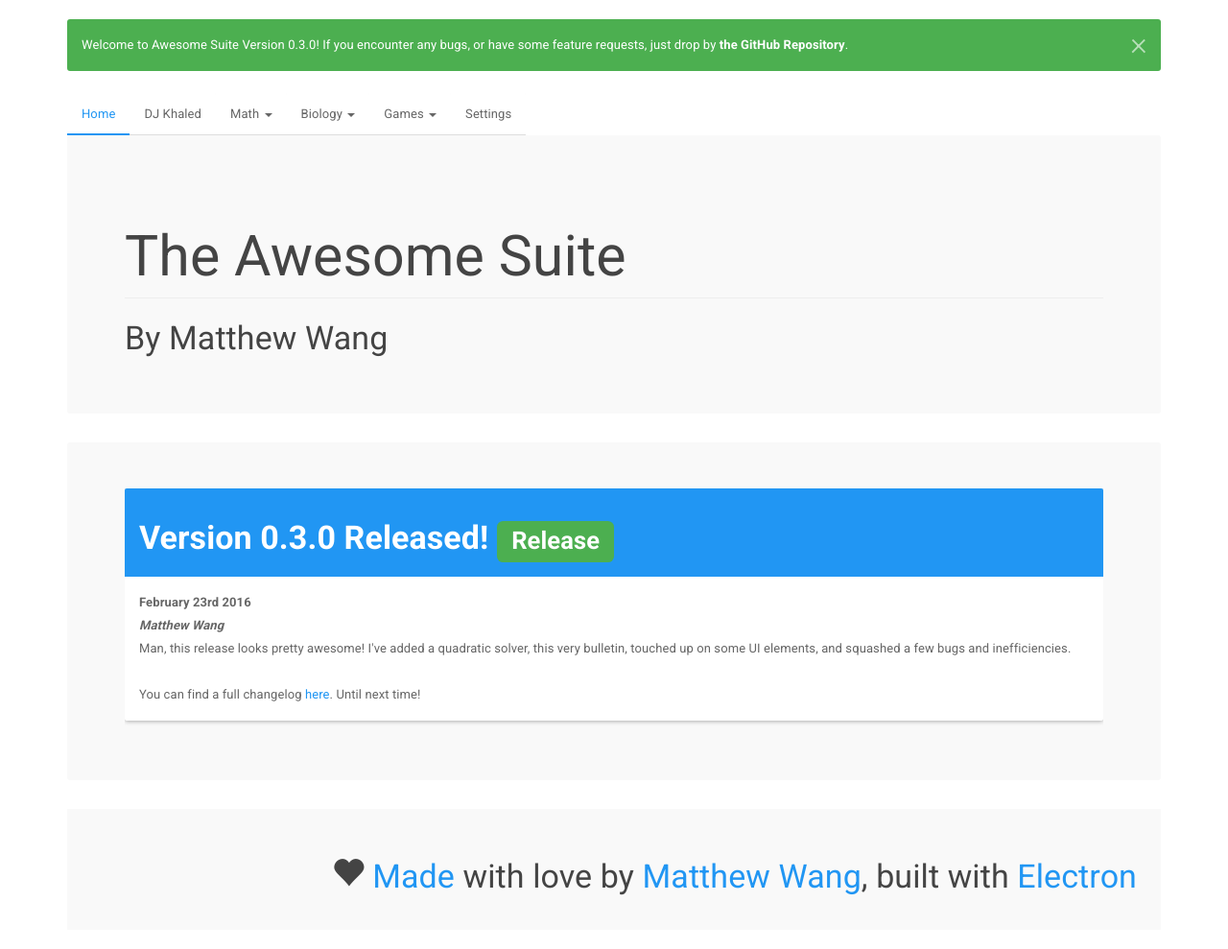
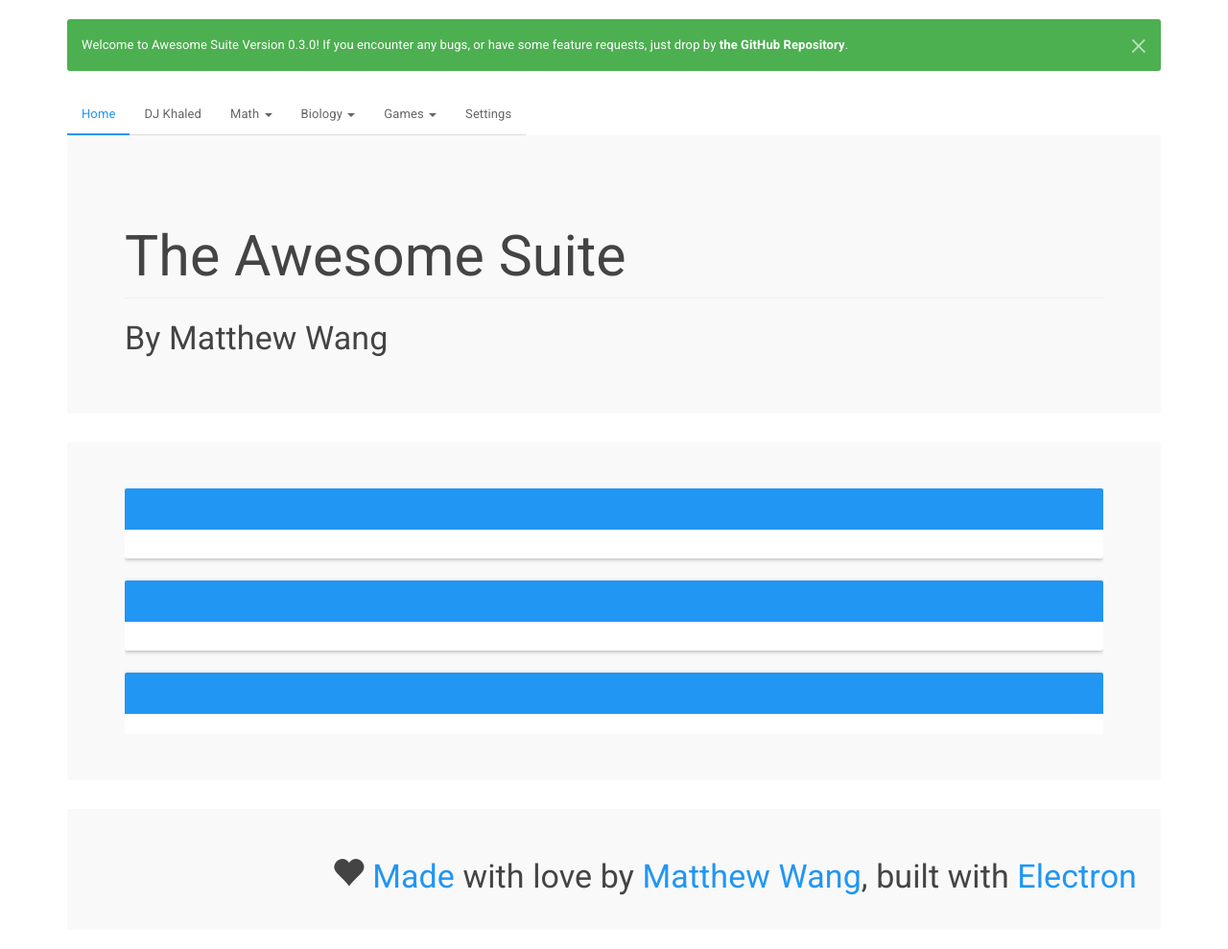
Before and after one commit to malsf21/awesome-suite, an Electron app: page index.html in a window 1280 px wide. Shown: the whole page at 96% size. Drawn offline with Linux system fonts and the light colour scheme.

Commit message:
tests out bulletin-backedn inapp

```diff
--- a/index.html
+++ b/index.html
@@ -81,52 +81,34 @@
             <div class="bulletin-wrapper">
               <div class="panel panel-primary">
                 <div class="panel-heading">
-                  <h3 class="bulletin-title">Version 0.3.0 Released! <span class="label label-success">Release</span></h3>
+                  <h3 class="bulletin-title" id="bulletin-title-1"> <span class="label" id="bulletin-tag-1"></span></h3>
                 </div>
                 <div class="panel-body">
-                  <div class="bulletin-date">February 23rd 2016</div>
-                  <div class="bulletin-author">Matthew Wang</div>
-                  Man, this release looks pretty awesome! I've added a quadratic solver, this very bulletin, touched up on some UI elements, and squashed a few bugs and inefficiencies.
-                  </br>
-                  </br>
-                  You can find a full changelog <a href="https://github.com/malsf21/awesome-suite/releases">here</a>. Until next time!
+                  <div class="bulletin-date" id="bulletin-date-1"></div>
+                  <div class="bulletin-author" id="bulletin-author-1"></div>
+                  <div id="bulletin-content-1"></div>
                 </div>
               </div>
               <div class="panel panel-primary">
                 <div class="panel-heading">
-                  <h3 class="bulletin-title">Welcome to the Bulletin Board. <span class="label label-info">News</span></h3>
+                  <h3 class="bulletin-title" id="bulletin-title-2"> <span class="label" id="bulletin-tag-2"></span></h3>
                 </div>
                 <div class="panel-body">
-                  <div class="bulletin-date">February 23rd 2016</div>
-                  <div class="bulletin-author">Matthew Wang</div>
-                  Hey there, this is the Awesome Suite Bulletin! Here, I'll post release notes, news about the app, and some helpful tips and tricks about the suite. Right now, this is all manual, but eventually I'll work on making this fetch off of a server and being automatic!
-                  </br>
-                  </br>
-                  Until then, I hope you enjoy the suite. Have fun, and don't hesitate to ask any questions!
-                </div>
-              </div>
-              <!--
-              <div class="panel panel-primary">
-                <div class="panel-heading">
-                  <h3 class="bulletin-title">Random News Sample! <span class="label label-warning">Warning</span></h3>
-                </div>
-                <div class="panel-body">
-                  <div class="bulletin-date">February 30th 2016</div>
-                  <div class="bulletin-author">Matthew Wang</div>
-                  Lorem ipsum dolor sit amet, consectetur adipiscing elit. Cras a diam sem. Etiam viverra metus quis ex consequat, sed lacinia nulla eleifend. Pellentesque interdum quis lorem non feugiat. Pellentesque porta tellus vitae eros interdum, non aliquam ex mollis. Nunc commodo, lacus nec fermentum feugiat, neque mauris consectetur odio, id tincidunt diam augue a odio. Nulla rhoncus justo risus, sit amet aliquam enim mattis a. Donec a lectus justo.
+                  <div class="bulletin-date" id="bulletin-date-2"></div>
+                  <div class="bulletin-author" id="bulletin-author-2"></div>
+                  <div id="bulletin-content-2"></div>
                 </div>
               </div>
               <div class="panel panel-primary">
                 <div class="panel-heading">
-                  <h3 class="bulletin-title">Random News Sample! <span class="label label-danger">Urgent</span></h3>
+                  <h3 class="bulletin-title" id="bulletin-title-3"> <span class="label" id="bulletin-tag-3"></span></h3>
                 </div>
                 <div class="panel-body">
-                  <div class="bulletin-date">February 30th 2016</div>
-                  <div class="bulletin-author">Matthew Wang</div>
-                  Lorem ipsum dolor sit amet, consectetur adipiscing elit. Cras a diam sem. Etiam viverra metus quis ex consequat, sed lacinia nulla eleifend. Pellentesque interdum quis lorem non feugiat. Pellentesque porta tellus vitae eros interdum, non aliquam ex mollis. Nunc commodo, lacus nec fermentum feugiat, neque mauris consectetur odio, id tincidunt diam augue a odio. Nulla rhoncus justo risus, sit amet aliquam enim mattis a. Donec a lectus justo.
+                  <div class="bulletin-date" id="bulletin-date-3"></div>
+                  <div class="bulletin-author" id="bulletin-author-3"></div>
+                  <div id="bulletin-content-3"></div>
                 </div>
               </div>
-              -->
             </div>
           </div>
         </div>
@@ -311,6 +293,7 @@
         <h3><span class="glyphicon glyphicon-heart"></span> <a href="https://github.com/malsf21/awesome-suite">Made</a> with love by <a href="http://twitter.com/malsf21">Matthew Wang</a>, built with <a href="http://electron.atom.io/">Electron</a></h3>
       </div>
     </div>
+    <script src="js/bulletin-pull"></script>
     <script src="js/math-fibonacci.js"></script>
     <script src="js/math-pascal.js"></script>
     <script src="js/math-prime.js"></script>
@@ -325,13 +308,6 @@
           })
         }
       }
-      /*
-      $.getJSON("IPADDRESS", function(pullBulletin){
-        $.each(pullBulletin, function(key, value){
-            document.write(key+": "+value+"<br />");
-        });
-      });
-      */
       $(document).ready(function() {
         var audioElementAllIDoIsWin = document.createElement('audio');
         audioElementAllIDoIsWin.setAttribute('src', 'resources/allidoiswin.mp3');
```
Also changed, not shown: js/bulletin-pull.js (added, +14 -0 lines).
